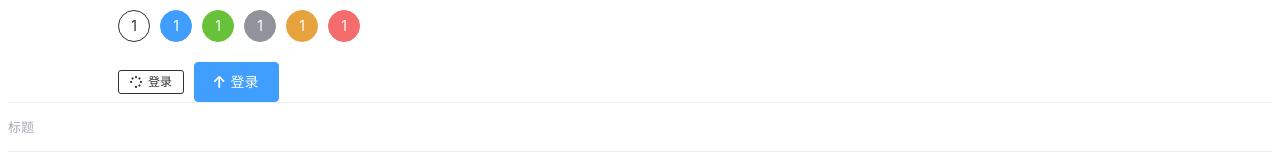
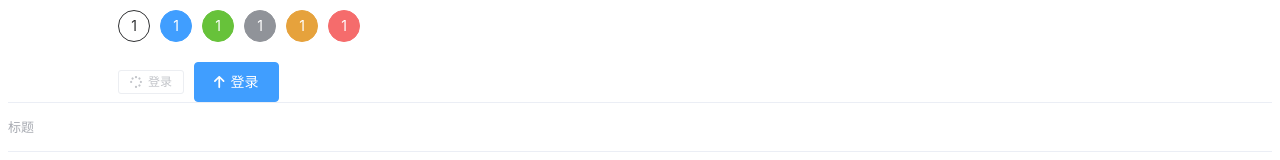
Before and after one commit to a-00l/element-ui, a Vue app: page / in a window 1280 px wide. Shown: the part 214-374 px from the top of the page. Built offline with nearby package versions, Linux system fonts and the light colour scheme; the HTML template or start-up script is replaced by a standard one.

Commit message:
全局变量增加

```diff
--- a/src/styles/vars.scss
+++ b/src/styles/vars.scss
@@ -66,7 +66,7 @@
   --my-fill-color-dark: #ebedf0;
   --my-fill-color-darker: #e6e8eb;
   --my-fill-color-blank: #ffffff;
-
+  --my-mask-color-extra-light: rgba(255, 255, 255, 0.3);
   /* button */
   --my-button-active-text-color: var(--my-button-hover-text-color);
   --my-button-active-border-color: var(--my-color-primary);
@@ -75,6 +75,10 @@
   --my-button-hover-text-color: var(--my-color-primary);
   --my-button-hover-bg-color: var(--my-color-primary-light-9);
   --my-button-hover-border-color: var(--my-color-primary-light-7);
+
+  --my-button-disabled-text-color: var(--my-disabled-text-color);
+  --my-button-disabled-bg-color: var(--my-fill-color-blank);
+  --my-button-disabled-border-color: var(--my-border-color-light);
 
   /* boder */
   --my-border-width: 1px;
```
